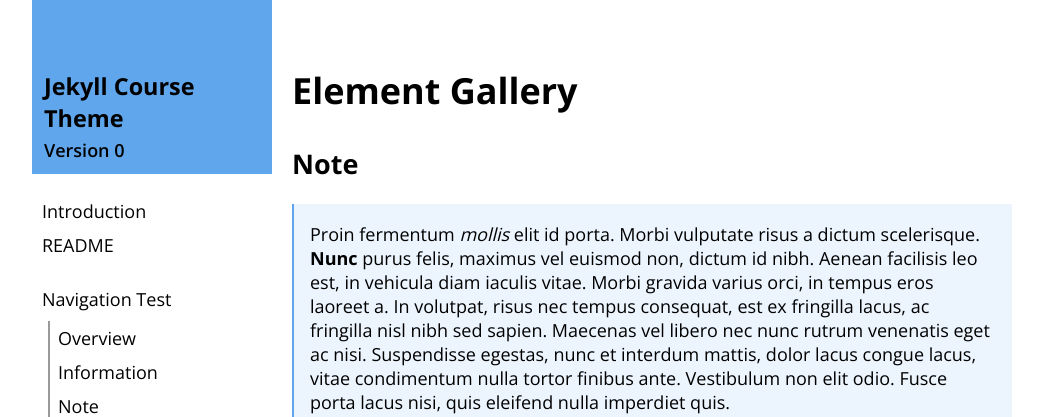
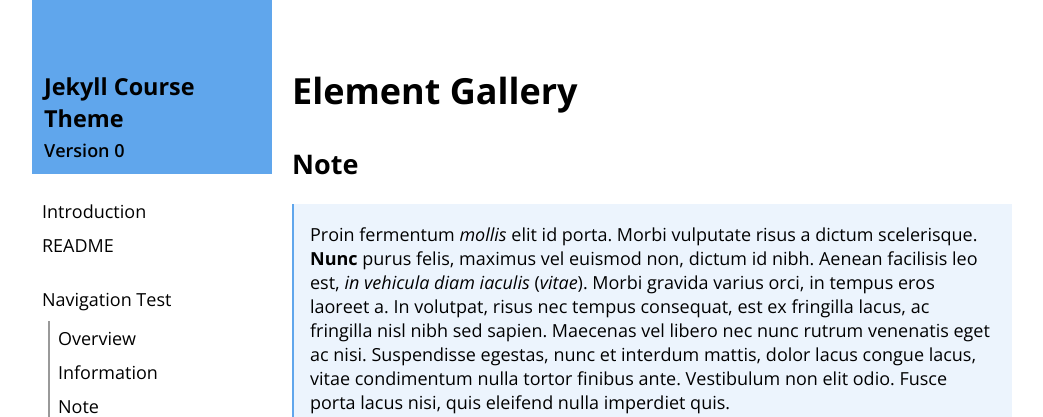
Before and after one commit to ollpu/jekyll-course-theme, a Jekyll site: the page built from _material/02-gallery.md, in a window 1280 px wide and 900 px high. Shown: the top 417 px of the window, without its empty margins (118-1161 px from the left). Built offline with Jekyll 4.4.1, drawn with Linux system fonts in a browser that asks for light colours.

Commit message:
Add italic fonts

```diff
--- a/_material/02-gallery.md
+++ b/_material/02-gallery.md
@@ -15,7 +15,7 @@ sections:
 {: .note }
 Proin fermentum _mollis_ elit id porta. Morbi vulputate risus a dictum
 scelerisque. **Nunc** purus felis, maximus vel euismod non, dictum id nibh.
-Aenean facilisis leo est, in vehicula diam iaculis vitae. Morbi gravida
+Aenean facilisis leo est, _in vehicula diam iaculis_ (_vitae_). Morbi gravida
 varius orci, in tempus eros laoreet a. In volutpat, risus nec tempus
 consequat, est ex fringilla lacus, ac fringilla nisl nibh sed sapien.
 Maecenas vel libero nec nunc rutrum venenatis eget ac nisi. Suspendisse
--- a/assets/css/fonts.scss
+++ b/assets/css/fonts.scss
@@ -1,37 +1,23 @@
 ---
 ---
 
-@font-face {
-  font-family: 'Open Sans';
-  font-style: normal;
-  font-weight: 400;
-  src: url('{{ "/assets/fonts/Open-Sans-400.woff2" | relative_url }}') format('woff2');
+@mixin font($family, $style, $weight, $file) {
+  @font-face {
+    font-family: $family;
+    font-style: $style;
+    font-weight: $weight;
+    src: url('{{ "/assets/fonts/" | relative_url }}' + $file) format('woff2');
+  }
 }
 
-@font-face {
-  font-family: 'Open Sans';
-  font-style: normal;
-  font-weight: 600;
-  src: url('{{ "/assets/fonts/Open-Sans-600.woff2" | relative_url }}') format('woff2');
-}
+@include font('Open Sans', normal, 400, 'Open-Sans-400.woff2');
+@include font('Open Sans', normal, 600, 'Open-Sans-600.woff2');
+@include font('Open Sans', normal, 700, 'Open-Sans-700.woff2');
+@include font('Open Sans', italic, 400, 'Open-Sans-400-italic.woff2');
+@include font('Open Sans', italic, 600, 'Open-Sans-600-italic.woff2');
+@include font('Open Sans', italic, 700, 'Open-Sans-700-italic.woff2');
 
-@font-face {
-  font-family: 'Open Sans';
-  font-style: normal;
-  font-weight: 700;
-  src: url('{{ "/assets/fonts/Open-Sans-700.woff2" | relative_url }}') format('woff2');
-}
-
-@font-face {
-  font-family: 'Source Code Pro';
-  font-style: normal;
-  font-weight: 400;
-  src: url('{{ "/assets/fonts/Source-Code-Pro-400.woff2" | relative_url }}') format('woff2');
-}
-
-@font-face {
-  font-family: 'Source Code Pro';
-  font-style: normal;
-  font-weight: 700;
-  src: url('{{ "/assets/fonts/Source-Code-Pro-700.woff2" | relative_url }}') format('woff2');
-}
+@include font('Source Code Pro', normal, 400, 'Source-Code-Pro-400.woff2');
+@include font('Source Code Pro', normal, 700, 'Source-Code-Pro-700.woff2');
+@include font('Source Code Pro', italic, 400, 'Source-Code-Pro-400-italic.woff2');
+@include font('Source Code Pro', italic, 700, 'Source-Code-Pro-700-italic.woff2');
```
Also changed, not shown: assets/fonts/Open-Sans-400-italic.woff2 (added), assets/fonts/Open-Sans-400.woff2, assets/fonts/Open-Sans-600.woff2, assets/fonts/Open-Sans-700-italic.woff2 (added), assets/fonts/Open-Sans-700.woff2, assets/fonts/Source-Code-Pro-400-italic.woff2 (added), assets/fonts/Source-Code-Pro-400.woff2, assets/fonts/Source-Code-Pro-700-italic.woff2 (added), assets/fonts/Source-Code-Pro-700.woff2.
